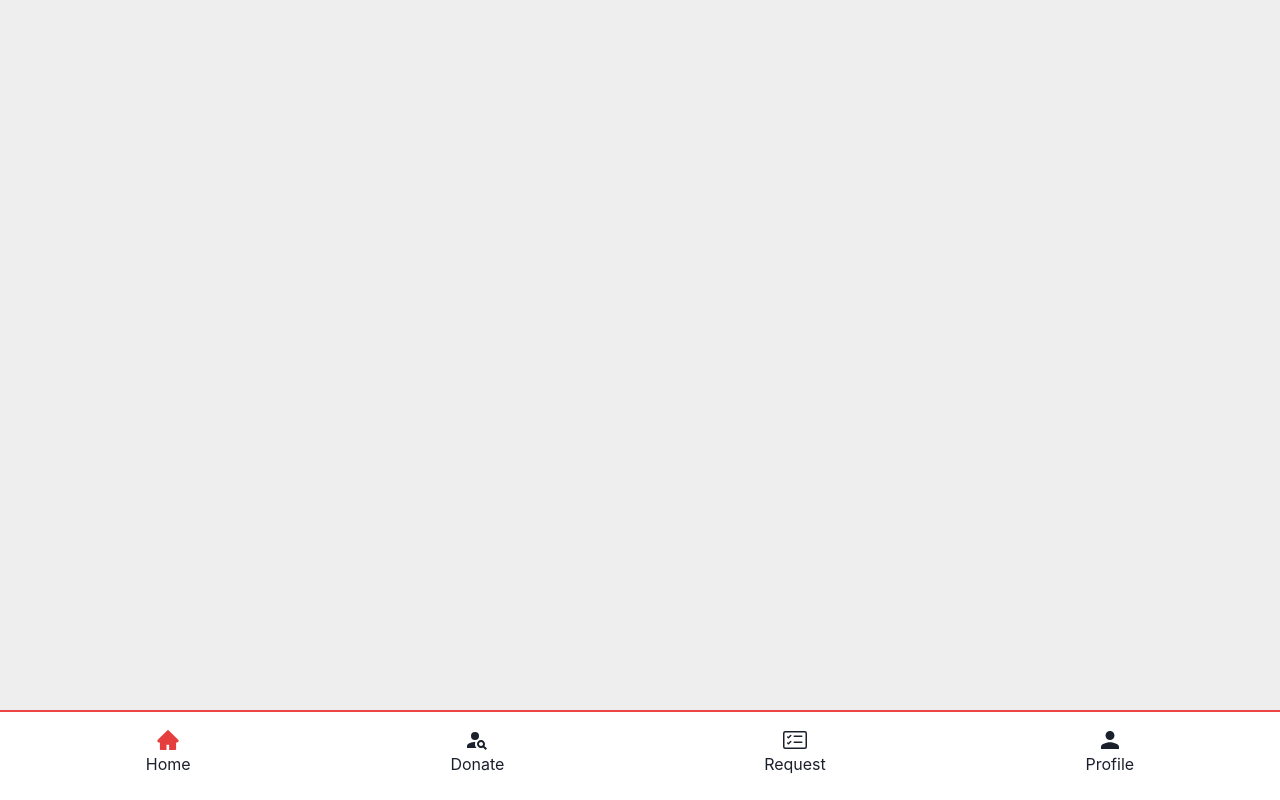
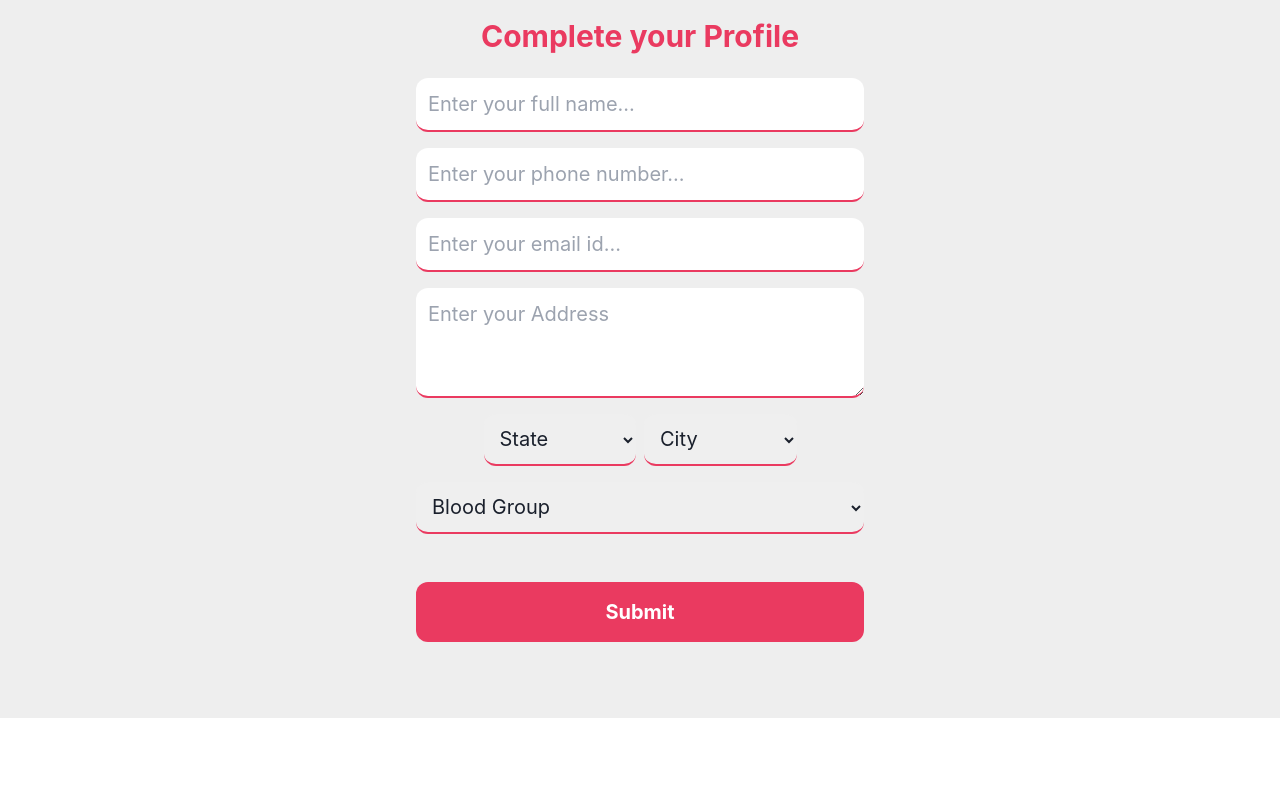
Before and after one commit to pranav743/Rakt-Sahay, a React (Create React App) app in the folder client/: page /new-profile in a window 1280 px wide. Built offline with nearby package versions, Linux system fonts and the light colour scheme.

Commit message:
profile-page

```diff
--- a/client/src/App.js
+++ b/client/src/App.js
@@ -10,7 +10,7 @@ import {
 // import Splash from "./screens/splash";
 import Home from "./screens/Home/Home";
 import Login from "./screens/Login/Login";
-import NewProfile from "./screens/newProfile";
+import NewProfile from "./screens/newProfile/newProfile";
 import BottomNav from "./components/bottomNav";
 import Wrapper from "./components/Wrapper";
 import RedirectionPage from "./Global/redirection";
@@ -21,9 +21,11 @@ function App() {
     <Router>
       <Wrapper>
         <Routes>
+          <Route path="/" element={<Home />} />
+          <Route path="/login" exact element={<Login />} />
+          <Route path="/new-profile" exact element={<NewProfile />} />
           {/* <Route path="/" exact element={<Splash />} />
-          <Route path="/login" exact element={<Login />} />
-          <Route path="/new-profile" exact component={<NewProfile />} /> */}
+           */}
           {/* <Route path="/login-screen" exact component={LoginScreen} />
           <Route component={BottomNav}>
             <Route path="/home" exact component={HomePage} />
@@ -35,7 +37,6 @@ function App() {
             path="/redirection/:accessToken"
             element={<RedirectionPage />}
           /> */}
-          <Route path='/' element={<Home/>}/>
         </Routes>
       </Wrapper>
       <BottomNav />
--- a/client/src/components/bottomNav.jsx
+++ b/client/src/components/bottomNav.jsx
@@ -13,6 +13,8 @@ const BottomNav = ({ selection = "Home" }) => {
   console.log(location.pathname);
   const checkPage = () => {
     if (location.pathname === "/login") {
+      return false;
+    } else if (location.pathname === "/new-profile") {
       return false;
     } else {
       return true;
--- a/client/src/screens/newProfile.jsx
+++ /dev/null
@@ -1,57 +0,0 @@
-import React from "react";
-
-const NewProfile = () => {
-  return (
-    <div>
-      <h1>Complete your Profile</h1>
-      <input
-        type="text"
-        name="name"
-        placeholder="Enter your full name..."
-        id=""
-      />
-      <input
-        type="text"
-        name="contact_no"
-        placeholder="Enter your phone number..."
-        id=""
-      />
-      <input
-        type="text"
-        name="email"
-        placeholder="Enter your email id..."
-        id=""
-      />
-      <textarea
-        name="address"
-        id=""
-        cols="30"
-        rows="10"
-        placeholder="Enter your Address"
-      />
-      <select name="state" id="">
-        <option value="">State</option>
-        <option value="Maharashtra">Maharashtra</option>
-        <option value="Delhi">Delhi</option>
-      </select>
-      <select name="city" id="">
-        <option value=""></option>
-        <option value="Mumbai">Mumbai</option>
-        <option value="Thane">Thane</option>
-      </select>
-      <select name="bloodType" id="">
-        <option value=""></option>
-        <option value="A+">A+</option>
-        <option value="A-">A-</option>
-        <option value="B-">B-</option>
-        <option value="B+">B+</option>
-        <option value="AB+">AB+</option>
-        <option value="AB-">AB-</option>
-        <option value="O+">O+</option>
-        <option value="O-">O-</option>
-      </select>
-    </div>
-  );
-};
-
-export default NewProfile;
--- /dev/null
+++ b/client/src/screens/newProfile/data.js
@@ -0,0 +1,235 @@
+export const bloodgroup = ["A+", "A-", "B+", "B-", "AB+", "AB-", "O+", "O-"];
+
+export const places = [
+  {
+    state: "Andhra Pradesh",
+    cities: [
+      "Visakhapatnam",
+      "Vijayawada",
+      "Guntur",
+      "Nellore",
+      "Kurnool",
+      "Rajahmundry",
+    ],
+  },
+  {
+    state: "Arunachal Pradesh",
+    cities: ["Itanagar", "Naharlagun", "Pasighat", "Bomdila", "Tawang"],
+  },
+  {
+    state: "Assam",
+    cities: ["Guwahati", "Dibrugarh", "Silchar", "Jorhat", "Nagaon", "Tezpur"],
+  },
+  {
+    state: "Bihar",
+    cities: ["Patna", "Gaya", "Bhagalpur", "Muzaffarpur", "Darbhanga", "Arrah"],
+  },
+  {
+    state: "Chhattisgarh",
+    cities: ["Raipur", "Bhilai", "Bilaspur", "Korba", "Durg", "Raigarh"],
+  },
+  {
+    state: "Goa",
+    cities: [
+      "Panaji",
+      "Margao",
+      "Vasco da Gama",
+      "Mapusa",
+      "Ponda",
+      "Bicholim",
+    ],
+  },
+  {
+    state: "Gujarat",
+    cities: [
+      "Ahmedabad",
+      "Surat",
+      "Vadodara",
+      "Rajkot",
+      "Bhavnagar",
+      "Jamnagar",
+    ],
+  },
+  {
+    state: "Haryana",
+    cities: ["Faridabad", "Gurgaon", "Panipat", "Ambala", "Karnal", "Hisar"],
+  },
+  {
+    state: "Himachal Pradesh",
+    cities: ["Shimla", "Mandi", "Dharamshala", "Solan", "Kullu", "Palampur"],
+  },
+  {
+    state: "Jharkhand",
+    cities: [
+      "Ranchi",
+      "Jamshedpur",
+      "Dhanbad",
+      "Bokaro Steel City",
+      "Deoghar",
+      "Hazaribagh",
+    ],
+  },
+  {
+    state: "Karnataka",
+    cities: [
+      "Bangalore",
+      "Mysore",
+      "Hubli-Dharwad",
+      "Mangalore",
+      "Belgaum",
+      "Gulbarga",
+    ],
+  },
+  {
+    state: "Kerala",
+    cities: [
+      "Thiruvananthapuram",
+      "Kochi",
+      "Kozhikode",
+      "Kollam",
+      "Thrissur",
+      "Palakkad",
+    ],
+  },
+  {
+    state: "Madhya Pradesh",
+    cities: ["Indore", "Bhopal", "Jabalpur", "Gwalior", "Ujjain", "Sagar"],
+  },
+  {
+    state: "Maharashtra",
+    cities: ["Mumbai", "Pune", "Nagpur", "Thane", "Nashik", "Aurangabad"],
+  },
+  {
+    state: "Manipur",
+    cities: [
+      "Imphal",
+      "Thoubal",
+      "Bishnupur",
+      "Churachandpur",
+      "Ukhrul",
+      "Kakching",
+    ],
+  },
+  {
+    state: "Meghalaya",
+    cities: [
+      "Shillong",
+      "Tura",
+      "Jowai",
+      "Baghmara",
+      "Williamnagar",
+      "Nongpoh",
+    ],
+  },
+  {
+    state: "Mizoram",
+    cities: ["Aizawl", "Lunglei", "Saiha", "Champhai", "Kolasib", "Serchhip"],
+  },
+  {
+    state: "Nagaland",
+    cities: [
+      "Kohima",
+      "Dimapur",
+      "Mokokchung",
+      "Tuensang",
+      "Wokha",
+      "Zunheboto",
+    ],
+  },
+  {
+    state: "Odisha",
+    cities: [
+      "Bhubaneswar",
+      "Cuttack",
+      "Rourkela",
+      "Berhampur",
+      "Sambalpur",
+      "Puri",
+    ],
+  },
+  {
+    state: "Punjab",
+    cities: [
+      "Ludhiana",
+      "Amritsar",
+      "Jalandhar",
+      "Patiala",
+      "Bathinda",
+      "Mohali",
+    ],
+  },
+  {
+    state: "Rajasthan",
+    cities: ["Jaipur", "Jodhpur", "Udaipur", "Ajmer", "Kota", "Bikaner"],
+  },
+  {
+    state: "Sikkim",
+    cities: [
+      "Gangtok",
+      "Namchi",
+      "Mangan",
+      "Gyalshing",
+      "Singtam",
+      "Jorethang",
+    ],
+  },
+  {
+    state: "Tamil Nadu",
+    cities: [
+      "Chennai",
+      "Coimbatore",
+      "Madurai",
+      "Tiruchirappalli",
+      "Salem",
+      "Tirunelveli",
+    ],
+  },
+  {
+    state: "Telangana",
+    cities: [
+      "Hyderabad",
+      "Warangal",
+      "Nizamabad",
+      "Karimnagar",
+      "Khammam",
+      "Ramagundam",
+    ],
+  },
+  {
+    state: "Tripura",
+    cities: [
+      "Agartala",
+      "Udaipur",
+      "Dharmanagar",
+      "Kailasahar",
+      "Belonia",
+      "Ambassa",
+    ],
+  },
+  {
+    state: "Uttar Pradesh",
+    cities: ["Lucknow", "Kanpur", "Agra", "Meerut", "Varanasi", "Allahabad"],
+  },
+  {
+    state: "Uttarakhand",
+    cities: [
+      "Dehradun",
+      "Haridwar",
+      "Roorkee",
+      "Haldwani",
+      "Rishikesh",
+      "Kashipur",
+    ],
+  },
+  {
+    state: "West Bengal",
+    cities: [
+      "Kolkata",
+      "Howrah",
+      "Asansol",
+      "Durgapur",
+      "Siliguri",
+      "Bardhaman",
+    ],
+  },
+];
--- /dev/null
+++ b/client/src/screens/newProfile/newProfile.jsx
@@ -0,0 +1,117 @@
+import React from "react";
+import { useState } from "react";
+
+import { bloodgroup, places } from "./data";
+
+const NewProfile = () => {
+  const [name, setName] = useState("");
+  const [email, setEmail] = useState("");
+  const [number, setNumber] = useState("");
+  const [address, setAddress] = useState("");
+  const [state, setState] = useState("");
+  const [city, setCity] = useState("");
+  const [bloodGroup, setBloodGroup] = useState("");
+
+  const details = {
+    name: name,
+    email: email,
+    contact_no: number,
+    address: address,
+    state: state,
+    city: city,
+    bloodType: bloodGroup,
+  };
+
+  return (
+    <div className="flex flex-col gap-4 items-center">
+      <h1 className="text-3xl p-2 font-bold text-center text-[#EA3A60]">
+        Complete your Profile
+      </h1>
+      <input
+        onChange={(e) => setName(e.target.value)}
+        className="p-3 rounded-xl border-solid border-[#EA3A60] border-b-2 text-xl w-3/4 max-w-md"
+        type="text"
+        name="name"
+        placeholder="Enter your full name..."
+        id=""
+        value={details.name}
+      />
+      <input
+        onChange={(e) => setNumber(e.target.value)}
+        className="p-3 rounded-xl border-solid border-[#EA3A60] border-b-2 text-xl w-3/4 max-w-md"
+        type="text"
+        name="contact_no"
+        placeholder="Enter your phone number..."
+        id=""
+        value={details.number}
+      />
+      <input
+        onChange={() => setEmail()}
+        className="p-3 rounded-xl border-solid border-[#EA3A60] border-b-2 text-xl w-3/4 max-w-md"
+        type="text"
+        name="email"
+        placeholder="Enter your email id..."
+        id=""
+        value={details.email}
+      />
+      <textarea
+        onChange={(e) => setAddress(e.target.value)}
+        className="p-3 rounded-xl border-b-2 border-solid border-[#EA3A60] outline-none text-xl w-3/4 max-w-md"
+        name="address"
+        id=""
+        cols="30"
+        rows="3"
+        placeholder="Enter your Address"
+        value={details.address}
+      />
+      <div className="location flex justify-around gap-2">
+        <select
+          onChange={(e) => setState(e.target.value)}
+          className="p-3 rounded-xl border-b-2 border-solid border-[#EA3A60] outline-none text-xl w-3/4 max-w-md"
+          name="state"
+          id=""
+        >
+          <option value="">State</option>
+          {places.map((place, index) => (
+            <option key={index} value={place.state}>
+              {place.state}
+            </option>
+          ))}
+        </select>
+
+        <select
+          className="p-3 rounded-xl border-b-2 border-solid border-[#EA3A60] outline-none text-xl w-3/4 max-w-md"
+          name="city"
+          id=""
+        >
+          <option value="">City</option>
+          {state !== "" &&
+            places
+              .find((entry) => entry.state === state)
+              .cities.map((city, index) => {
+                return (
+                  <option key={index} value={city}>
+                    {city}
+                  </option>
+                );
+              })}
+        </select>
+      </div>
+      <select
+        className="p-3 rounded-xl border-b-2 border-solid border-[#EA3A60] outline-none text-xl w-3/4 max-w-md"
+        name="bloodType"
+        id=""
+      >
+        <option value="">Blood Group</option>
+        {bloodgroup.map((group, index) => {
+          return <option value={group}>{group}</option>;
+        })}
+      </select>
+      <button className="p-4 rounded-xl mt-8 w-full max-w-md bg-[#EA3A60] text-white text-xl font-bold">
+        Submit
+      </button>
+    </div>
+  );
+};
+
+export default NewProfile;
```
